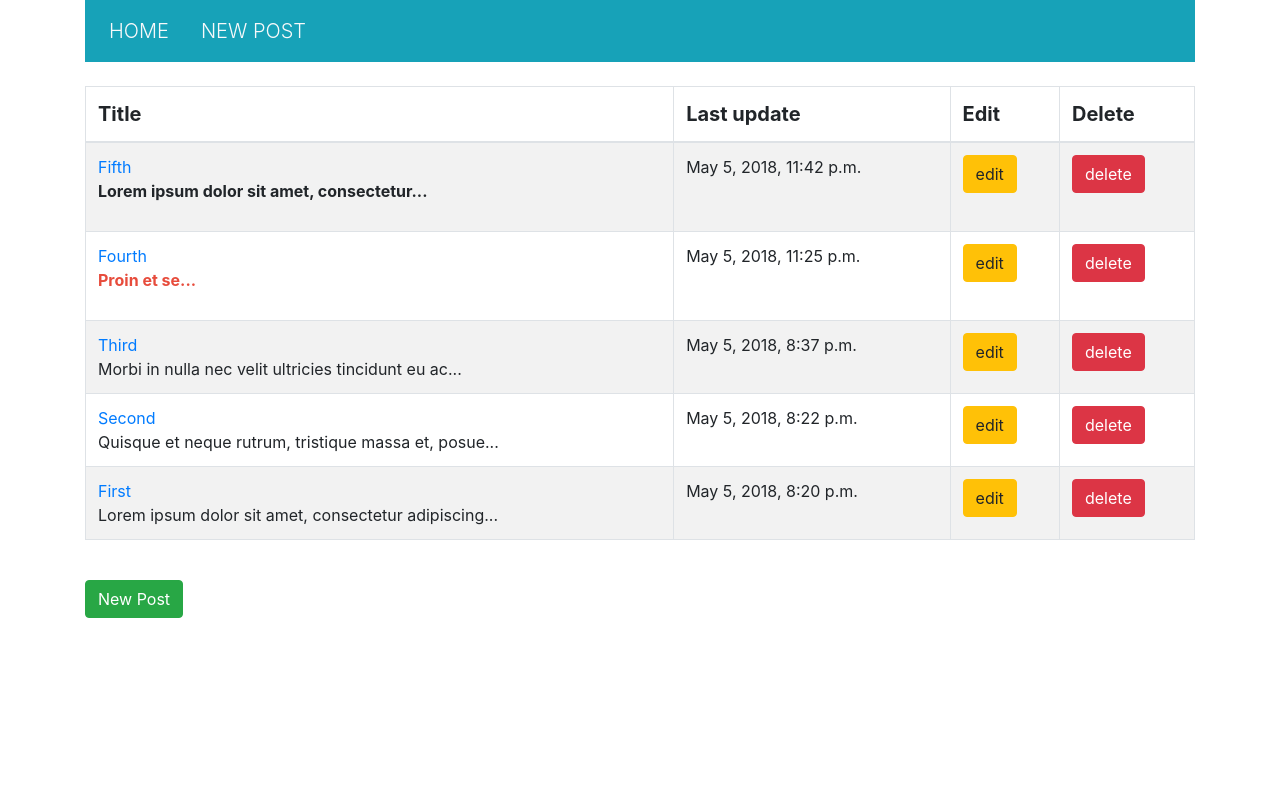
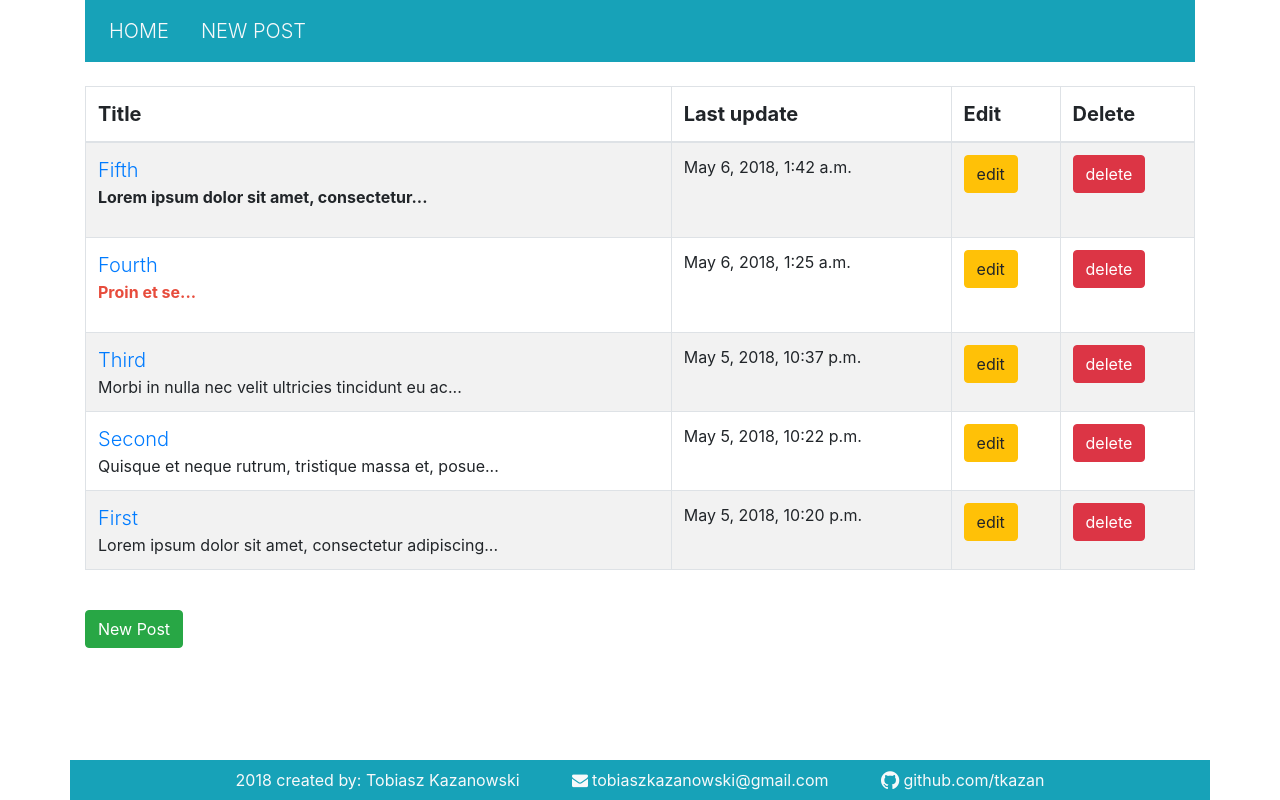
Before and after one commit to tkazan/Blog, a Django app: page / in a window 1280 px wide. Run offline with Django 3.2, Linux system fonts and the light colour scheme; data comes from the database, SQL or seed files in the repository; some libraries are stand-ins or nearby versions.

Commit message:
add footer and fa icons

```diff
--- a/Blog/settings.py
+++ b/Blog/settings.py
@@ -108,7 +108,7 @@ AUTH_PASSWORD_VALIDATORS = [
 
 LANGUAGE_CODE = 'en-us'
 
-TIME_ZONE = 'UTC'
+TIME_ZONE = 'Europe/Warsaw'
 
 USE_I18N = True
 
--- a/BlogApp/templates/base.html
+++ b/BlogApp/templates/base.html
@@ -7,22 +7,34 @@
     <link rel="stylesheet" href="https://stackpath.bootstrapcdn.com/bootstrap/4.1.0/css/bootstrap.min.css"
           integrity="sha384-9gVQ4dYFwwWSjIDZnLEWnxCjeSWFphJiwGPXr1jddIhOegiu1FwO5qRGvFXOdJZ4"
           crossorigin="anonymous">
+    <link rel="stylesheet" href="https://cdnjs.cloudflare.com/ajax/libs/font-awesome/4.7.0/css/font-awesome.min.css">
 </head>
-<body>
+<body class="mb-5">
     <div class="container">
-        <nav class="navbar navbar-expand-sm bg-info navbar-light">
+        <nav class="navbar navbar-expand-sm bg-info lead">
             <ul class="navbar-nav">
                 <li class="nav-item mr-3">
-                    <a class="nav-link lead text-light" href="{% url 'home' %}">HOME </a>
+                    <a class="nav-link text-light" href="{% url 'home' %}">HOME </a>
                 </li>
                 <li class="nav-item mr-3">
-                    <a class="nav-link lead text-light" href="{% url 'new' %}">NEW POST</a>
+                    <a class="nav-link text-light" href="{% url 'new' %}">NEW POST</a>
                 </li>
             </ul>
         </nav>
         <br/>
+
         {% block content %}
         {% endblock %}
+
+        <footer class="container text-light bg-info text-center py-2 fixed-bottom">
+            <span class="mr-5">2018 created by: Tobiasz Kazanowski</span>
+            <a class="text-light" href="mailto: tobiaszkazanowski@gmail.com" >
+                <i class="fa fa-envelope mr-1"></i>tobiaszkazanowski@gmail.com
+            </a>
+            <a class="text-light" href="https://github.com/tkazan" target="_blank">
+                <i class="fa fa-github fa-lg mr-1 ml-5"></i>github.com/tkazan
+            </a>
+        </footer>
     </div>
 </body>
 </html>
--- a/BlogApp/templates/index.html
+++ b/BlogApp/templates/index.html
@@ -15,7 +15,7 @@
         {% for post in posts %}
             <tr>
                 <td>
-                    <a href="{% url 'post' post.id %}">{{ post.title }}</a>
+                    <a class="lead" href="{% url 'post' post.id %}">{{ post.title }}</a>
                     <br/>
                     {{ post.description|slice:":50"|safe }}...
                 </td>
```
